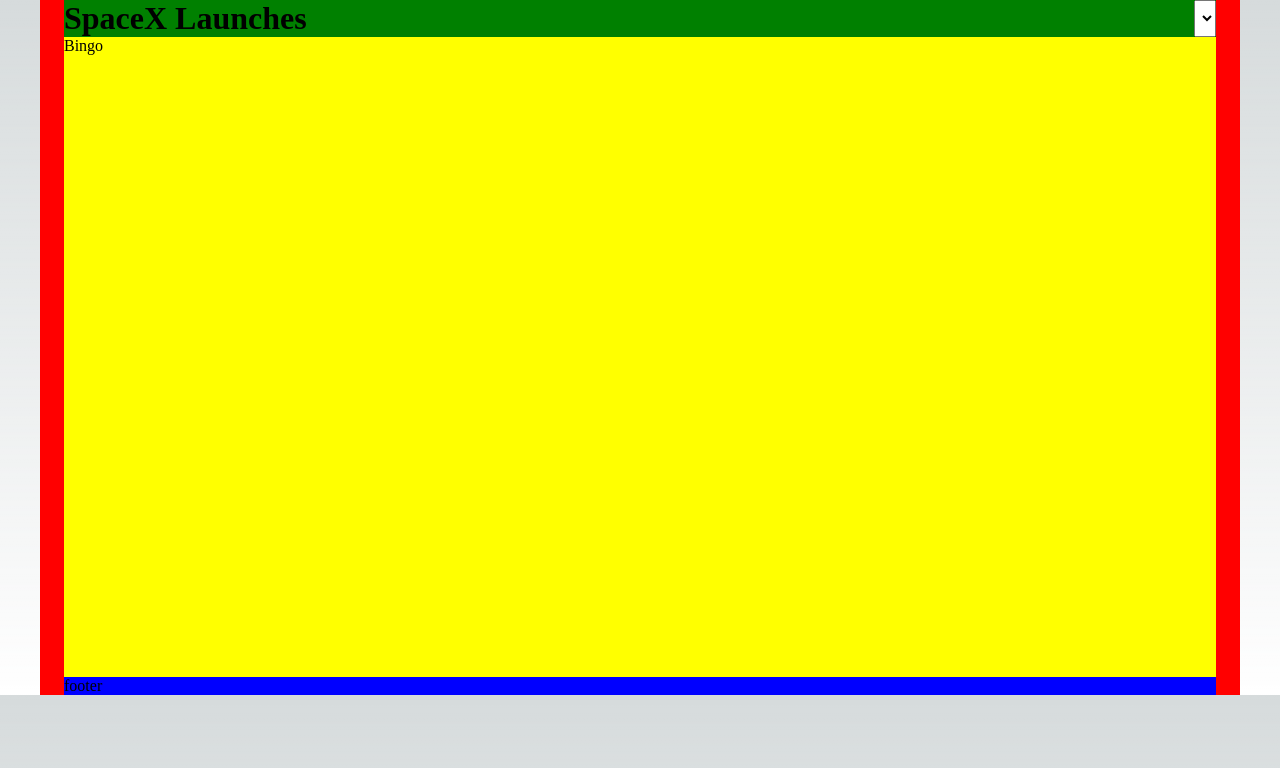
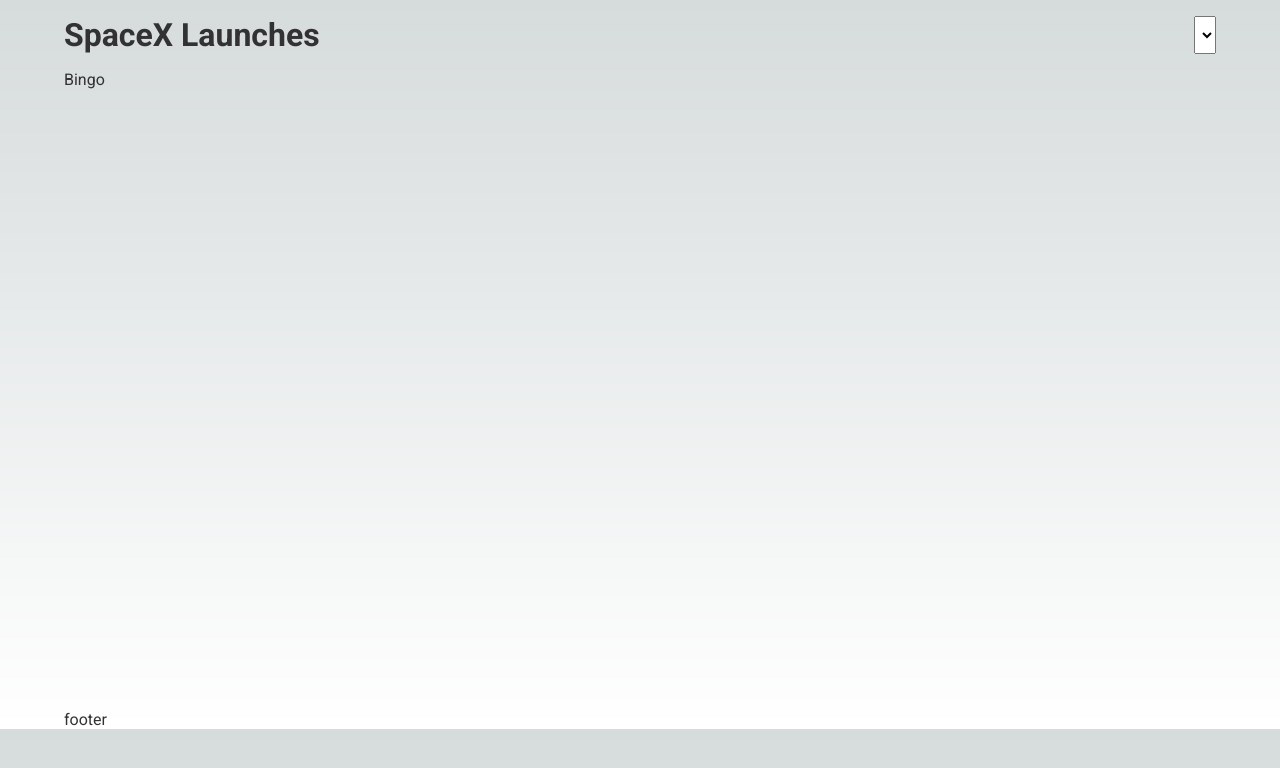
Before and after one commit to silveste/spacex-launches, a Next.js app: page / in a window 1280 px wide. Shown: the top 768 px of the page. Built offline with nearby package versions, Linux system fonts and the light colour scheme; no server answers.

Commit message:
fix: remove dev highlights

```diff
--- a/src/app/globals.css
+++ b/src/app/globals.css
@@ -1,76 +1,11 @@
 :root {
-  --max-width: 1100px;
-  --border-radius: 12px;
-  --font-mono: ui-monospace, Menlo, Monaco, 'Cascadia Mono', 'Segoe UI Mono',
-    'Roboto Mono', 'Oxygen Mono', 'Ubuntu Monospace', 'Source Code Pro',
-    'Fira Mono', 'Droid Sans Mono', 'Courier New', monospace;
+  --font-mono: ui-monospace, Menlo, Monaco, "Cascadia Mono", "Segoe UI Mono",
+    "Roboto Mono", "Oxygen Mono", "Ubuntu Monospace", "Source Code Pro",
+    "Fira Mono", "Droid Sans Mono", "Courier New", monospace;
 
-  --foreground-rgb: 0, 0, 0;
+  --foreground-rgb: 50, 50, 50;
   --background-start-rgb: 214, 219, 220;
   --background-end-rgb: 255, 255, 255;
-
-  --primary-glow: conic-gradient(
-    from 180deg at 50% 50%,
-    #16abff33 0deg,
-    #0885ff33 55deg,
-    #54d6ff33 120deg,
-    #0071ff33 160deg,
-    transparent 360deg
-  );
-  --secondary-glow: radial-gradient(
-    rgba(255, 255, 255, 1),
-    rgba(255, 255, 255, 0)
-  );
-
-  --tile-start-rgb: 239, 245, 249;
-  --tile-end-rgb: 228, 232, 233;
-  --tile-border: conic-gradient(
-    #00000080,
-    #00000040,
-    #00000030,
-    #00000020,
-    #00000010,
-    #00000010,
-    #00000080
-  );
-
-  --callout-rgb: 238, 240, 241;
-  --callout-border-rgb: 172, 175, 176;
-  --card-rgb: 180, 185, 188;
-  --card-border-rgb: 131, 134, 135;
-}
-
-@media (prefers-color-scheme: dark) {
-  :root {
-    --foreground-rgb: 255, 255, 255;
-    --background-start-rgb: 0, 0, 0;
-    --background-end-rgb: 0, 0, 0;
-
-    --primary-glow: radial-gradient(rgba(1, 65, 255, 0.4), rgba(1, 65, 255, 0));
-    --secondary-glow: linear-gradient(
-      to bottom right,
-      rgba(1, 65, 255, 0),
-      rgba(1, 65, 255, 0),
-      rgba(1, 65, 255, 0.3)
-    );
-
-    --tile-start-rgb: 2, 13, 46;
-    --tile-end-rgb: 2, 5, 19;
-    --tile-border: conic-gradient(
-      #ffffff80,
-      #ffffff40,
-      #ffffff30,
-      #ffffff20,
-      #ffffff10,
-      #ffffff10,
-      #ffffff80
-    );
-
-    --callout-rgb: 20, 20, 20;
-    --callout-border-rgb: 108, 108, 108;
-    --card-rgb: 100, 100, 100;
-    --card-border-rgb: 200, 200, 200;
-  }
 }
 
 * {
@@ -86,6 +21,7 @@ body {
 }
 
 body {
+  font-family: Roboto, sans;
   color: rgb(var(--foreground-rgb));
   background: linear-gradient(
       to bottom,
@@ -99,9 +35,3 @@ a {
   color: inherit;
   text-decoration: none;
 }
-
-@media (prefers-color-scheme: dark) {
-  html {
-    color-scheme: dark;
-  }
-}
--- a/src/app/layout.js
+++ b/src/app/layout.js
@@ -1,8 +1,8 @@
-import "./globals.css";
 import "@fontsource/roboto/300.css";
 import "@fontsource/roboto/400.css";
 import "@fontsource/roboto/500.css";
 import "@fontsource/roboto/700.css";
+import "./globals.css";
 
 export const metadata = {
   title: "SpaceX launchs",
--- a/src/app/page.js
+++ b/src/app/page.js
@@ -6,22 +6,20 @@ export default function Home() {
   const [getData, data] = useService();
   console.log(data);
   return (
-    <Container maxWidth="lg" sx={{ backgroundColor: "red" }}>
+    <Container maxWidth="lg">
       <Box
         component="header"
         display="flex"
         justifyContent="space-between"
-        sx={{ backgroundColor: "green" }}
+        py={2}
       >
         <h1>SpaceX Launches</h1>
         <select>Filters</select>
       </Box>
-      <Box component="main" minHeight="80vh" backgroundColor="yellow">
+      <Box component="main" minHeight="80vh">
         Bingo
       </Box>
-      <Box component="footer" backgroundColor="blue">
-        footer
-      </Box>
+      <Box component="footer">footer</Box>
     </Container>
   );
 }
```
